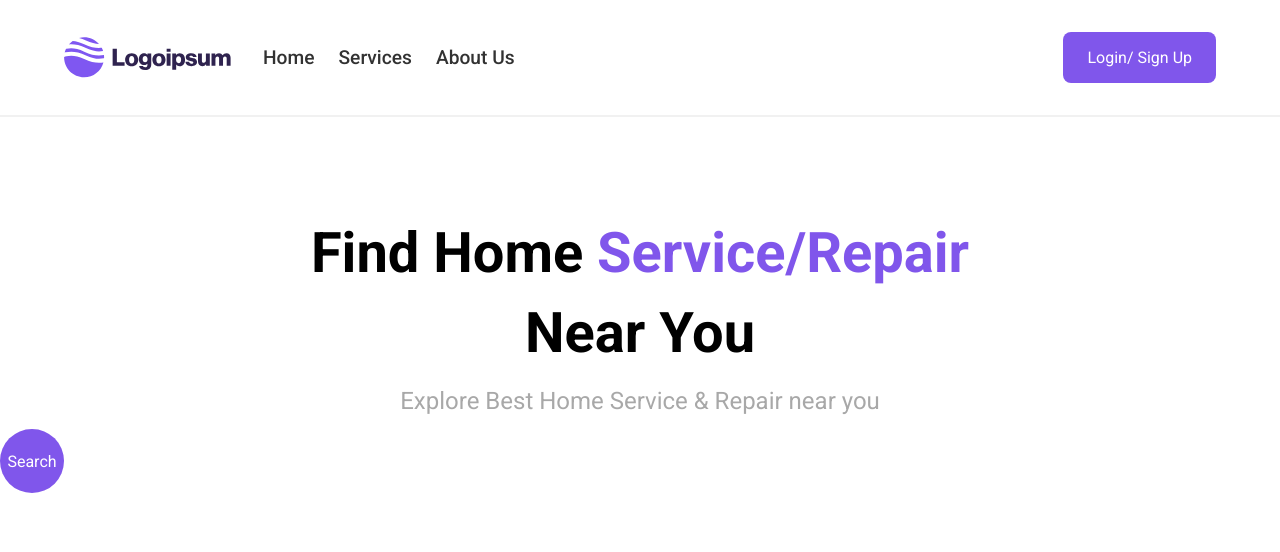
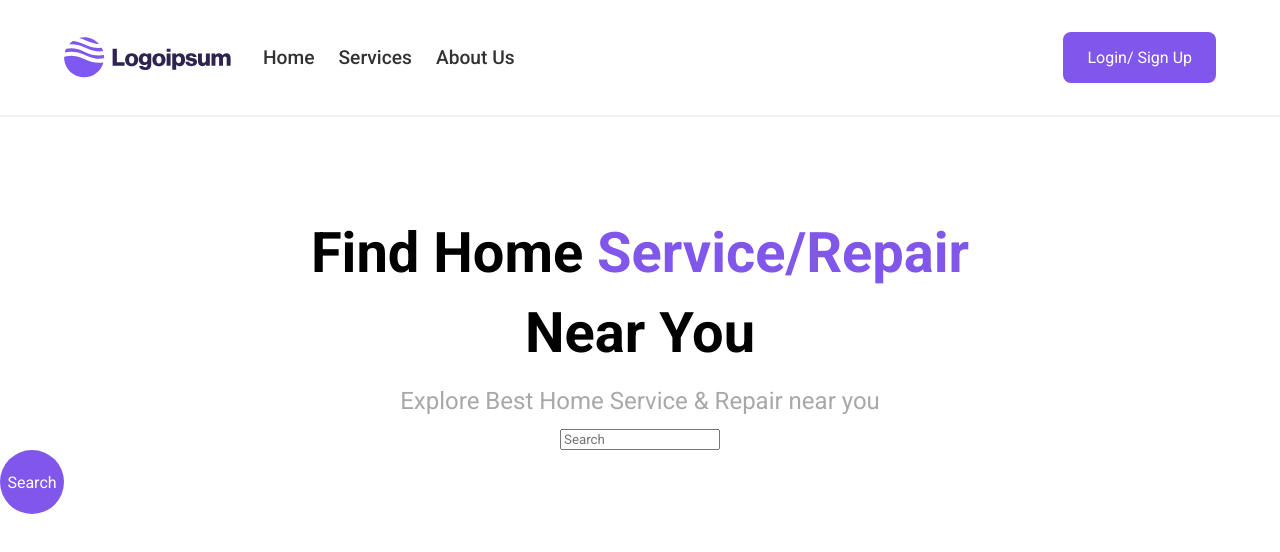
Before and after one commit to e6idijus/FEAC1, a React (Vite) app in the folder Home Service App/Frontend/: page / in a window 1280 px wide. Shown: the top 552 px of the page. Built offline with nearby package versions, Linux system fonts and the light colour scheme.

Commit message:
Add SearchInput component

```diff
--- /dev/null
+++ b/Home Service App/Frontend/src/components/common/SearchInput.jsx
@@ -0,0 +1,10 @@
+const SearchInput = ({ ...props }) => {
+  return (
+    <input
+      placeholder="Search"
+      {...props}
+    />
+  );
+};
+
+export default SearchInput;
--- a/Home Service App/Frontend/src/components/home/Hero.jsx
+++ b/Home Service App/Frontend/src/components/home/Hero.jsx
@@ -1,4 +1,5 @@
 import Button from "../common/Button";
+import SearchInput from "../common/SearchInput";
 import styles from "./hero.module.scss";
 
 const Hero = () => {
@@ -13,6 +14,7 @@ const Hero = () => {
         Explore Best Home Service & Repair near you
       </p>
       <div>
+        <SearchInput />
         <Button rounded>
           <div>Search</div>
         </Button>
```
